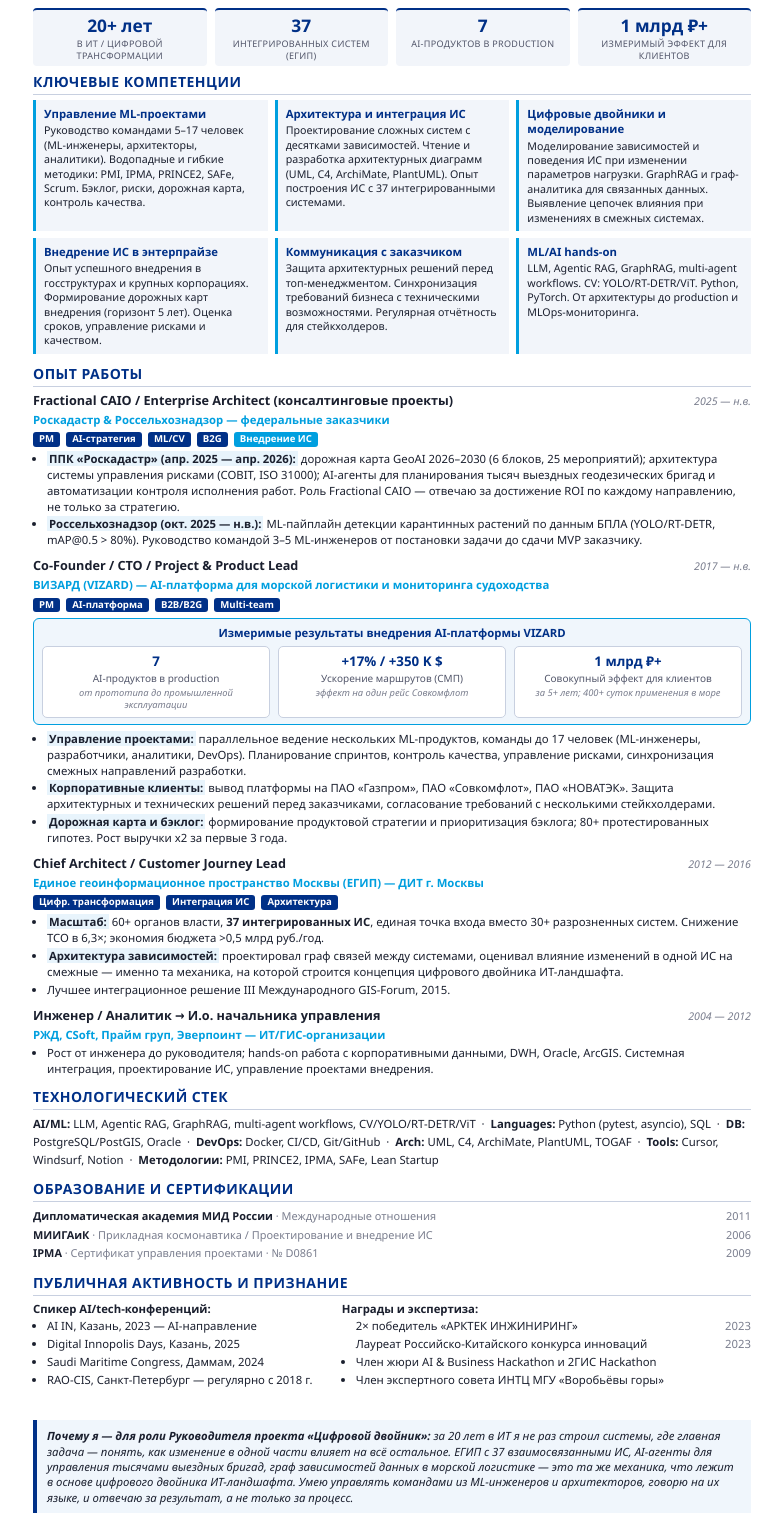
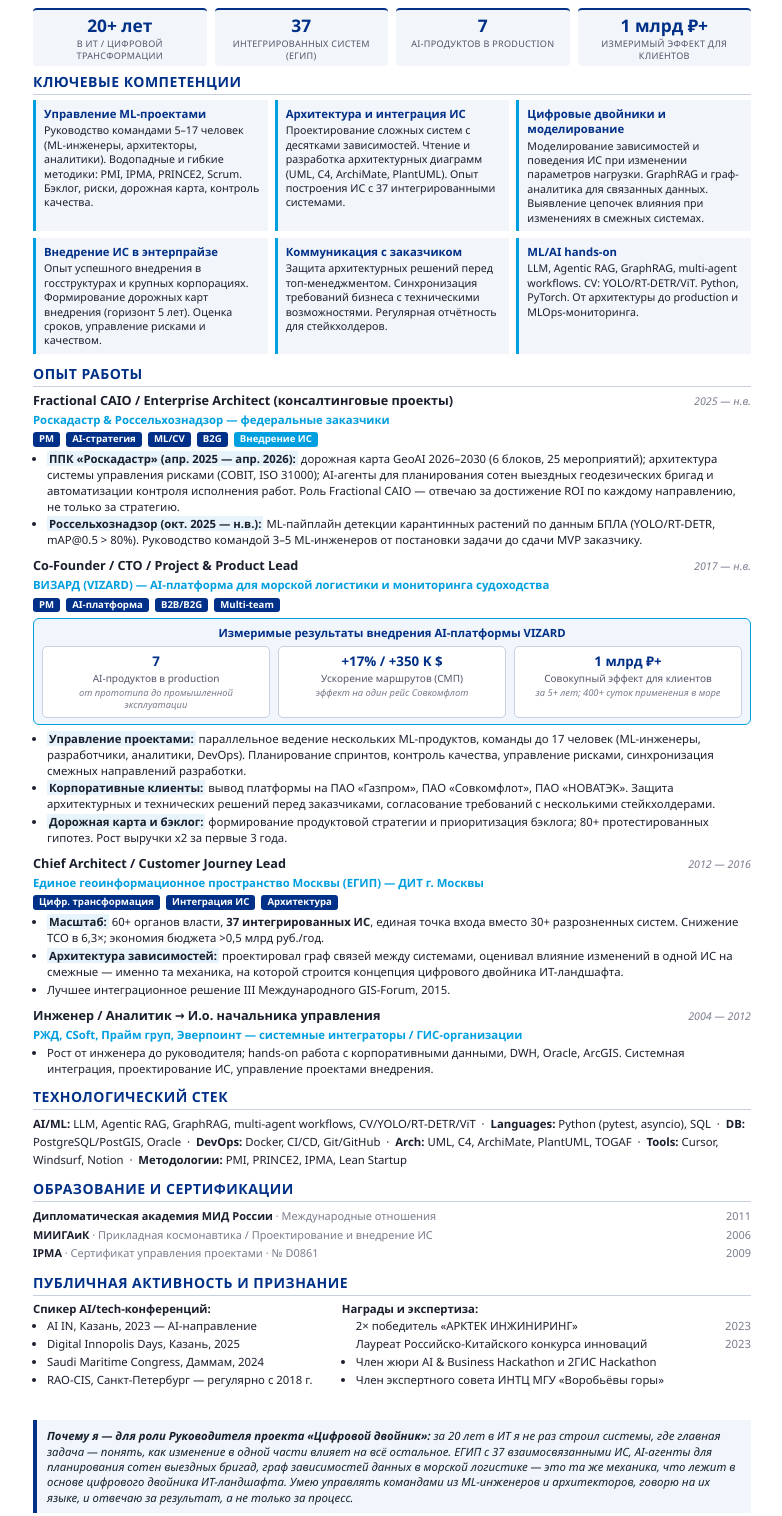
Before and after one commit to zubkovfpk/resume, a plain HTML site: page positions/vtb/index.html in a window 1280 px wide. Shown: the part 279-1795 px from the top of the page, without its empty margins (5-787 px from the left). Drawn offline with Linux system fonts and the light colour scheme.

Commit message:
fix: убран SAFe, сотен бригад, системные интеграторы (ВТБ)

```diff
--- a/positions/vtb/index.html
+++ b/positions/vtb/index.html
@@ -146,7 +146,7 @@
     <div class="skill-card">
       <div class="skill-title">Управление ML-проектами</div>
       Руководство командами 5–17 человек (ML-инженеры, архитекторы, аналитики).
-      Водопадные и гибкие методики: PMI, IPMA, PRINCE2, SAFe, Scrum.
+      Водопадные и гибкие методики: PMI, IPMA, PRINCE2, Scrum.
       Бэклог, риски, дорожная карта, контроль качества.
     </div>
     <div class="skill-card">
@@ -201,7 +201,7 @@
       <span class="badge-light">Внедрение ИС</span>
     </div>
     <ul>
-      <li><span class="hl">ППК «Роскадастр» (апр. 2025 — апр. 2026):</span> дорожная карта GeoAI 2026–2030 (6 блоков, 25 мероприятий); архитектура системы управления рисками (COBIT, ISO 31000); AI-агенты для планирования тысяч выездных геодезических бригад и автоматизации контроля исполнения работ. Роль Fractional CAIO — отвечаю за достижение ROI по каждому направлению, не только за стратегию.</li>
+      <li><span class="hl">ППК «Роскадастр» (апр. 2025 — апр. 2026):</span> дорожная карта GeoAI 2026–2030 (6 блоков, 25 мероприятий); архитектура системы управления рисками (COBIT, ISO 31000); AI-агенты для планирования сотен выездных геодезических бригад и автоматизации контроля исполнения работ. Роль Fractional CAIO — отвечаю за достижение ROI по каждому направлению, не только за стратегию.</li>
       <li><span class="hl">Россельхознадзор (окт. 2025 — н.в.):</span> ML-пайплайн детекции карантинных растений по данным БПЛА (YOLO/RT-DETR, mAP@0.5 &gt; 80%). Руководство командой 3–5 ML-инженеров от постановки задачи до сдачи MVP заказчику.</li>
     </ul>
   </div>
@@ -271,7 +271,7 @@
       <div class="exp-title">Инженер / Аналитик → И.о. начальника управления</div>
       <div class="exp-period">2004 — 2012</div>
     </div>
-    <div class="exp-company">РЖД, CSoft, Прайм груп, Эверпоинт — ИТ/ГИС-организации</div>
+    <div class="exp-company">РЖД, CSoft, Прайм груп, Эверпоинт — системные интеграторы / ГИС-организации</div>
     <ul>
       <li>Рост от инженера до руководителя; hands-on работа с корпоративными данными, DWH, Oracle, ArcGIS. Системная интеграция, проектирование ИС, управление проектами внедрения.</li>
     </ul>
@@ -288,7 +288,7 @@
     <strong>DevOps:</strong> Docker, CI/CD, Git/GitHub &nbsp;·&nbsp;
     <strong>Arch:</strong> UML, C4, ArchiMate, PlantUML, TOGAF &nbsp;·&nbsp;
     <strong>Tools:</strong> Cursor, Windsurf, Notion &nbsp;·&nbsp;
-    <strong>Методологии:</strong> PMI, PRINCE2, IPMA, SAFe, Lean Startup
+    <strong>Методологии:</strong> PMI, PRINCE2, IPMA, Lean Startup
   </div>
 </div>
 
@@ -339,7 +339,7 @@
 <div class="footer-note">
   <strong>Почему я — для роли Руководителя проекта «Цифровой двойник»:</strong> за 20 лет в ИТ я не раз строил
   системы, где главная задача — понять, как изменение в одной части влияет на всё остальное.
-  ЕГИП с 37 взаимосвязанными ИС, AI-агенты для управления тысячами выездных бригад, граф зависимостей
+  ЕГИП с 37 взаимосвязанными ИС, AI-агенты для планирования сотен выездных бригад, граф зависимостей
   данных в морской логистике — это та же механика, что лежит в основе цифрового двойника ИТ-ландшафта.
   Умею управлять командами из ML-инженеров и архитекторов, говорю на их языке, и отвечаю за результат,
   а не только за процесс.
```
